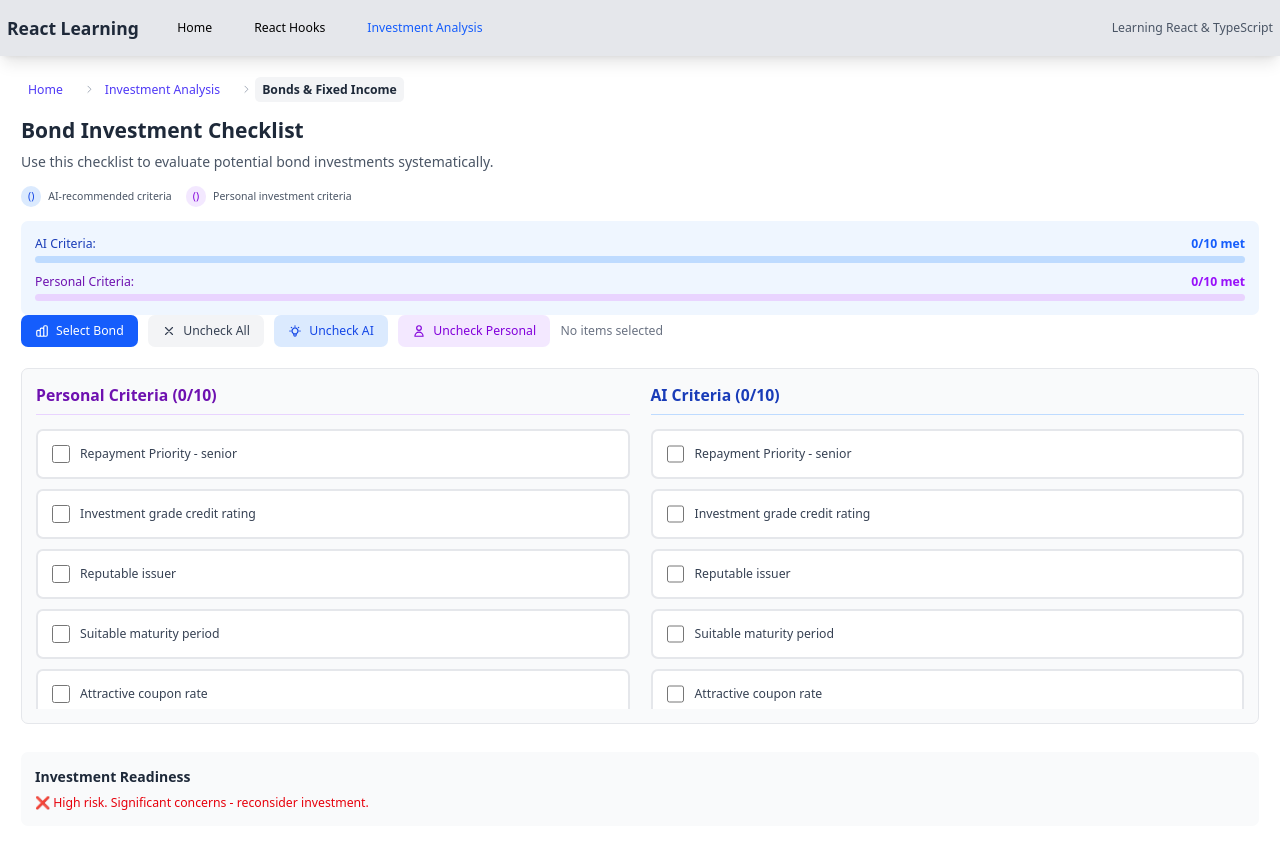
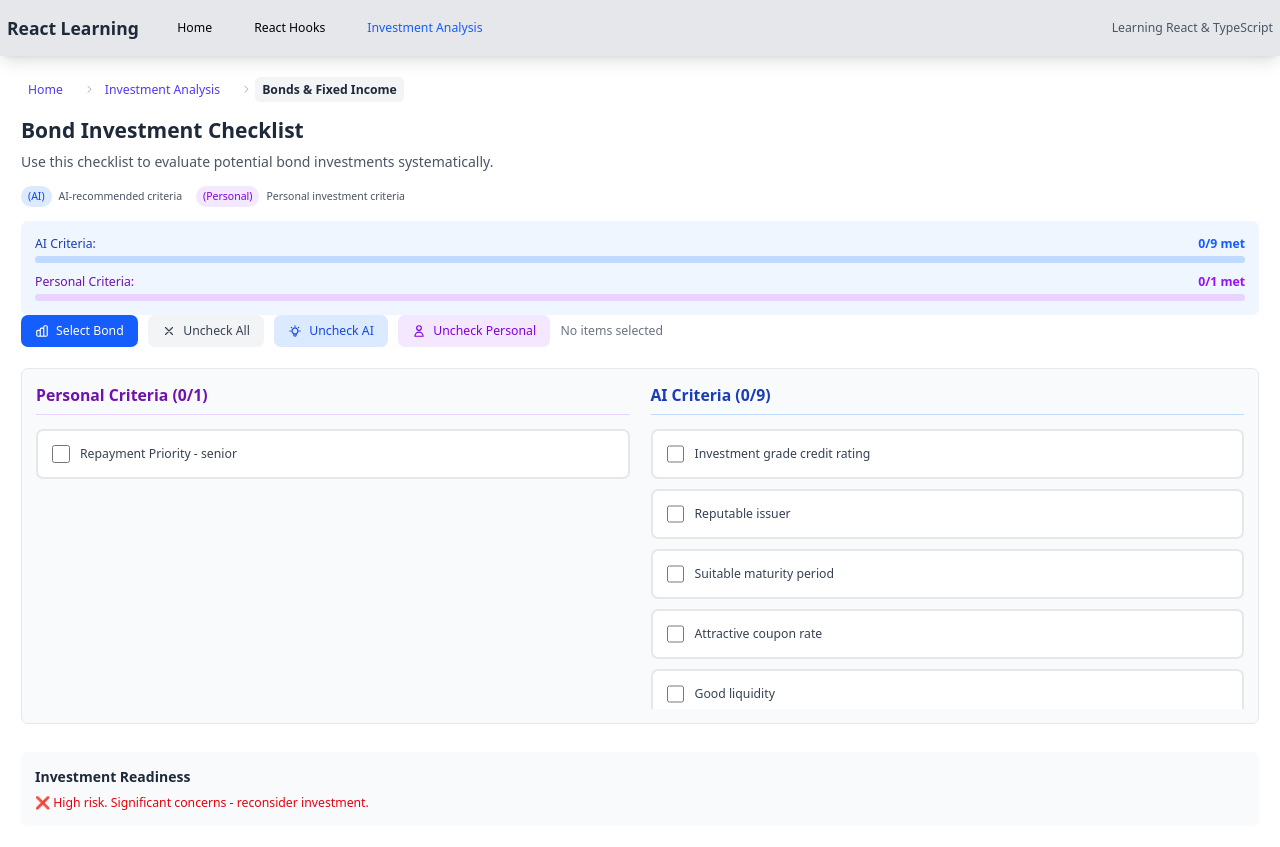
Before and after one commit to Ravi-Royal/reactLearning, a React (Vite) app: page /investment/bonds/checklist in a window 1280 px wide. Built offline with nearby package versions, Linux system fonts and the light colour scheme.

Commit message:
fix: Update bond checklist constants for consistency and formatting

```diff
--- a/src/pages/components/investment/bonds/checklist/bondChecklist.constants.ts
+++ b/src/pages/components/investment/bonds/checklist/bondChecklist.constants.ts
@@ -3,6 +3,8 @@ export const CHECKLIST_CATEGORIES = {
   EDUCATION: 'Education',
   PREPARATION: 'Preparation',
   MINE: 'mine',
+  PERSONAL: 'Personal',
+  AI: 'AI',
 } as const;
 
 export type ChecklistCategory = typeof CHECKLIST_CATEGORIES[keyof typeof CHECKLIST_CATEGORIES];
@@ -14,9 +16,9 @@ export const BOND_LIST_CATEGORIES = {
 } as const;
 
 export interface MyBondItem {
-    name: string;
-    category: string;
-    symbol?: string;
+  name: string;
+  category: string;
+  symbol?: string;
 }
 
 export const MY_BOND_LIST: MyBondItem[] = [
```
